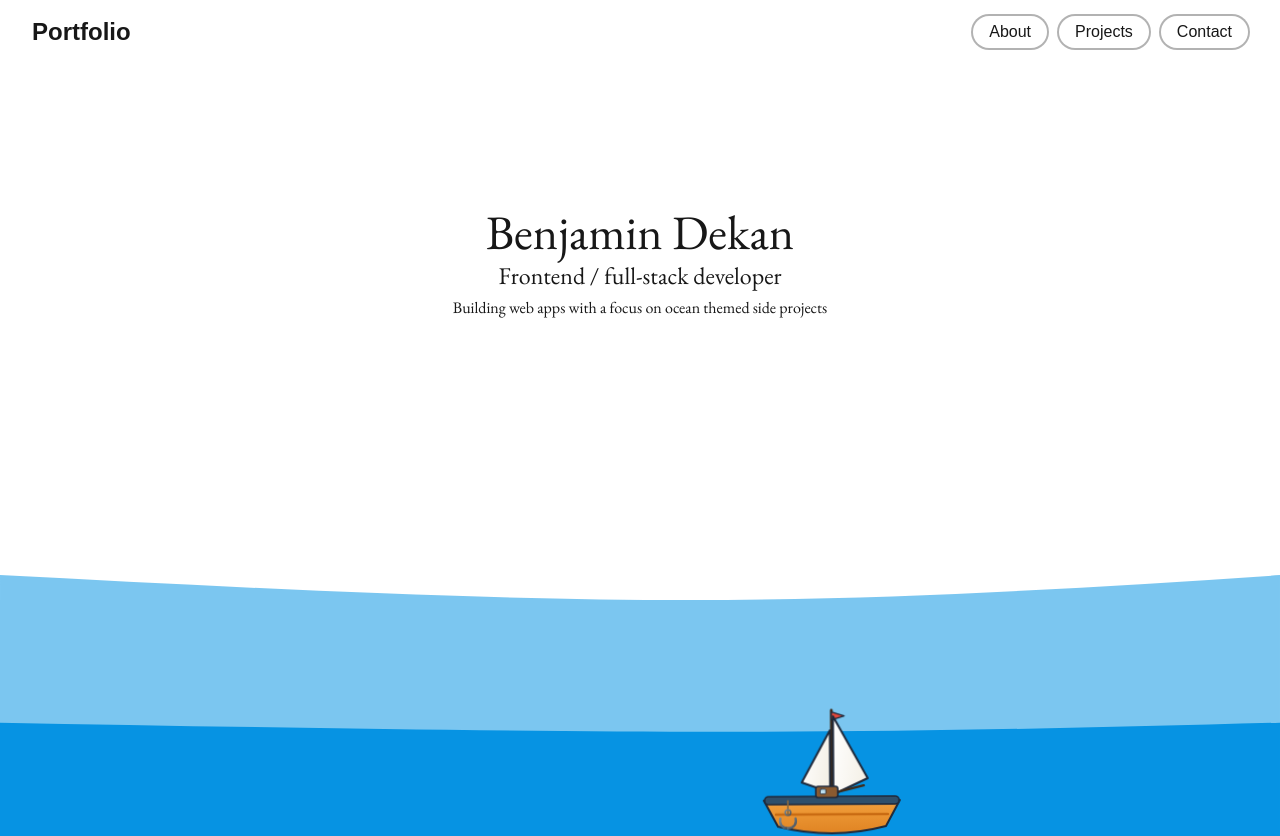
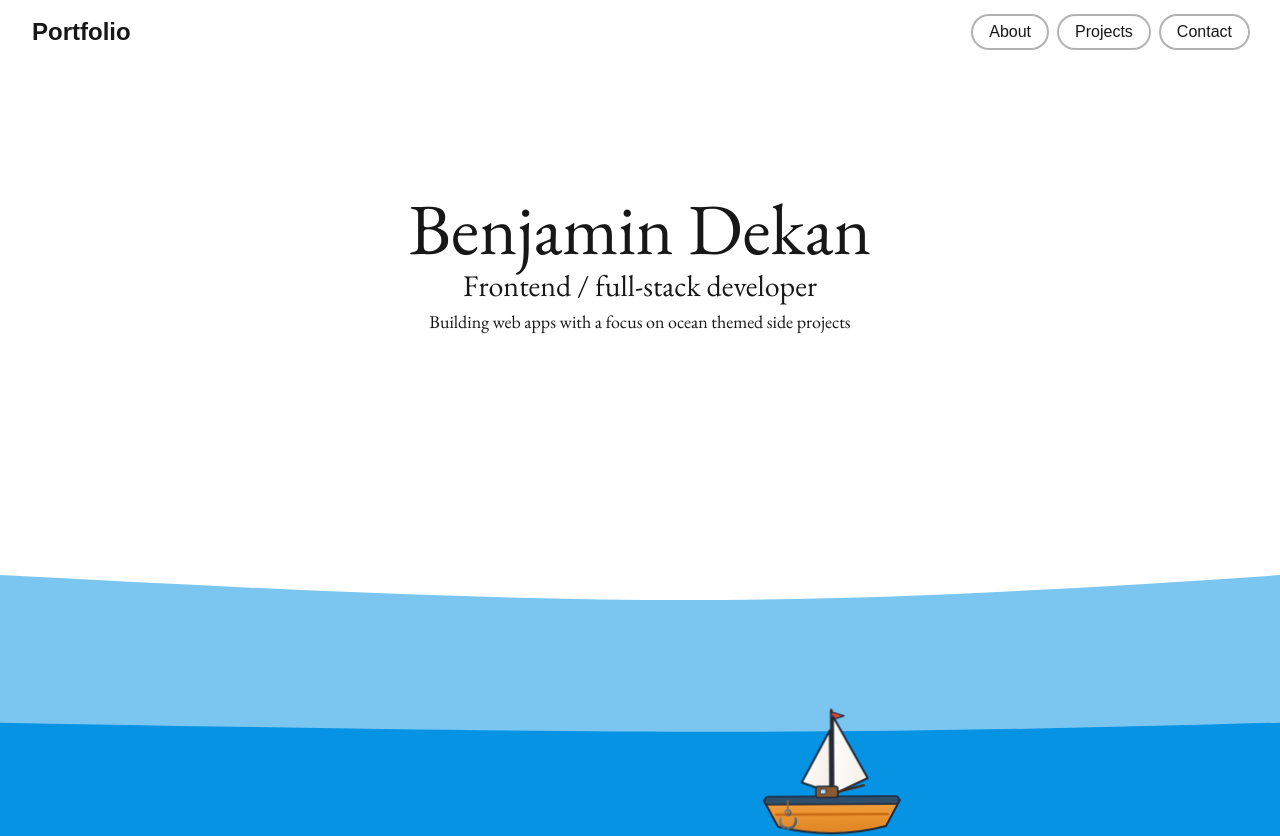
Before and after one commit to Benjamin-Dekan/portfolio, a Next.js app: page / in a window 1280 px wide. Shown: the top 836 px of the page. Built offline with nearby package versions, Linux system fonts and the light colour scheme.

Commit message:
style: change name & description font size on landing page

```diff
--- a/app/page.tsx
+++ b/app/page.tsx
@@ -10,9 +10,11 @@ export default function Home() {
       <div
         className={`${eb_garamond.className} flex flex-col justify-center items-center gap-1 min-h-[50vh]`}
       >
-        <p className="text-5xl">Benjamin Dekan</p>
-        <p className="text-2xl">Frontend / full-stack developer</p>
-        <p>Building web apps with a focus on ocean themed side projects</p>
+        <p className="text-7xl">Benjamin Dekan</p>
+        <p className="text-3xl">Frontend / full-stack developer</p>
+        <p className="text-lg">
+          Building web apps with a focus on ocean themed side projects
+        </p>
       </div>
 
       <div className="relative">
```
